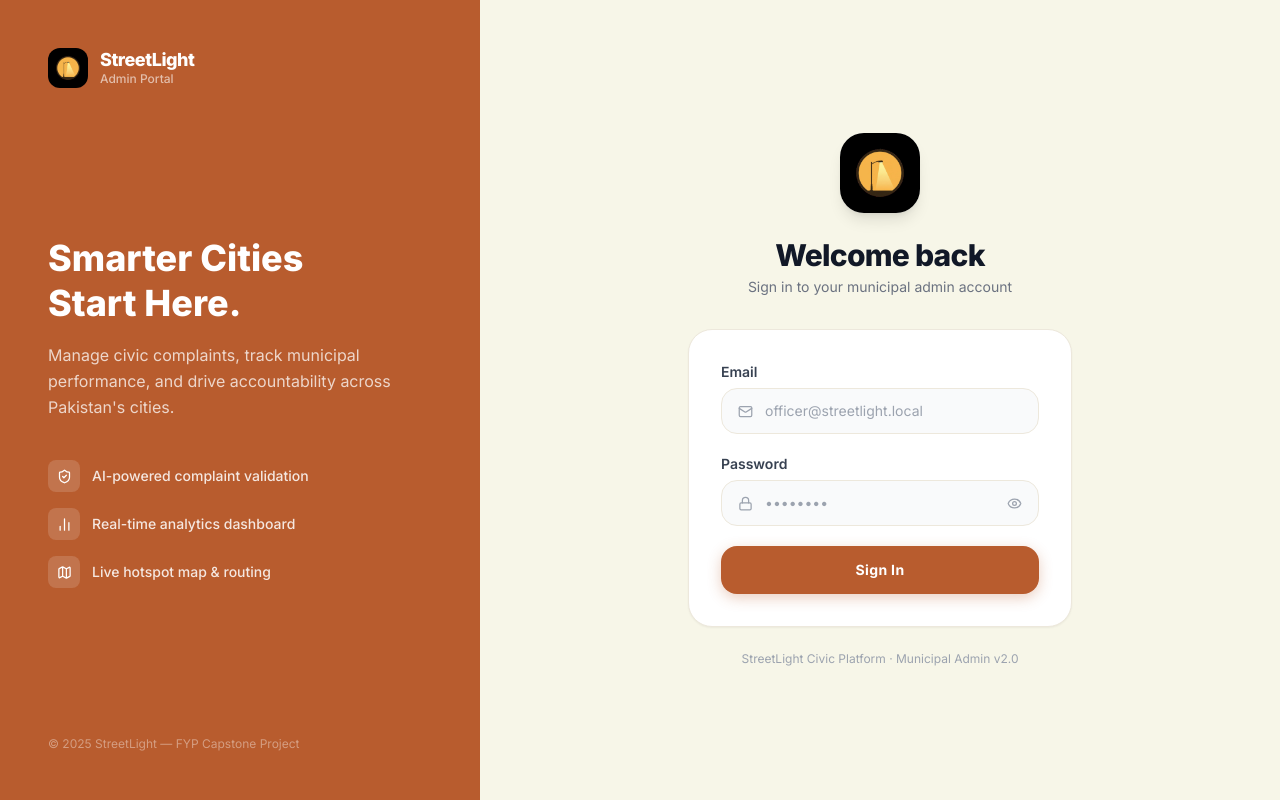
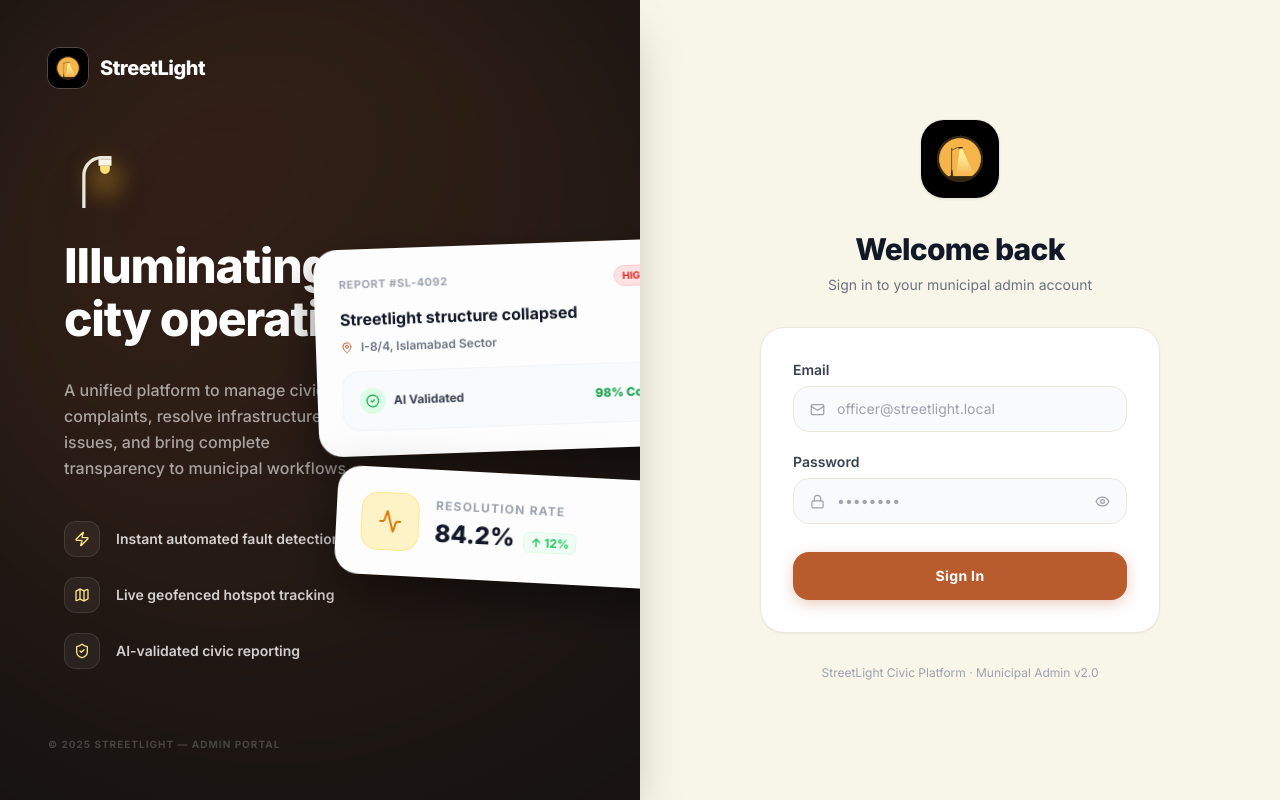
Before and after one commit to MQ-06/STREETLIGHT-PK, a React (Vite) app in the folder municipal-admin/: page /signin in a window 1280 px wide. Built offline with nearby package versions, Linux system fonts and the light colour scheme.

Commit message:
feat(ui): redesign sign-in splash screen with floating app showcase

```diff
--- a/municipal-admin/src/pages/SignIn.jsx
+++ b/municipal-admin/src/pages/SignIn.jsx
@@ -1,12 +1,12 @@
 import { useState } from 'react'
 import { useNavigate } from 'react-router-dom'
-import { Mail, Lock, Eye, EyeOff, ShieldCheck, BarChart2, Map } from 'lucide-react'
+import { Mail, Lock, Eye, EyeOff, ShieldCheck, Map, Zap, MapPin, Activity, CheckCircle2 } from 'lucide-react'
 import { getApiBaseUrl, setAuthData, clearAuthData } from '../utils/auth'
 
 const FEATURES = [
-  { icon: ShieldCheck, text: 'AI-powered complaint validation' },
-  { icon: BarChart2,   text: 'Real-time analytics dashboard'  },
-  { icon: Map,         text: 'Live hotspot map & routing'     },
+  { icon: Zap,         text: 'Instant automated fault detection' },
+  { icon: Map,         text: 'Live geofenced hotspot tracking'    },
+  { icon: ShieldCheck, text: 'AI-validated civic reporting'      },
 ]
 
 function SignIn() {
@@ -44,79 +44,143 @@ function SignIn() {
   }
 
   return (
-    <div className="h-screen flex overflow-hidden" style={{ backgroundColor: '#F7F6E8' }}>
+    <div className="min-h-screen w-full flex bg-[#F7F6E8]">
+      <style>{`
+        @keyframes float-slow {
+          0%, 100% { transform: translateY(0) rotate(-2deg); }
+          50% { transform: translateY(-15px) rotate(-1deg); }
+        }
+        @keyframes float-slower {
+          0%, 100% { transform: translateY(0) rotate(3deg) translateX(20px); }
+          50% { transform: translateY(-10px) rotate(4deg) translateX(20px); }
+        }
+      `}</style>
 
-      {/* ── Left panel ───────────────────────────────────────────────────── */}
-      <div
-        className="hidden lg:flex flex-col justify-between w-[480px] shrink-0 p-12"
-        style={{ backgroundColor: '#B85C2E' }}
-      >
-        {/* Logo */}
-        <div className="flex items-center gap-3">
-          <img src="/logo.jpg" alt="StreetLight" className="w-10 h-10 rounded-xl object-cover" />
-          <div>
-            <p className="font-black text-white text-lg leading-tight tracking-tight">StreetLight</p>
-            <p className="text-xs font-medium" style={{ color: 'rgba(255,255,255,0.6)' }}>Admin Portal</p>
-          </div>
+      {/* ── Left panel (Minimal Streetlight + UI Showcase Theme) ── */}
+      <div className="hidden lg:flex flex-col relative w-1/2 shrink-0 overflow-hidden bg-[#181412] text-white shadow-2xl z-10">
+
+        {/* Soft atmospheric light glow */}
+        <div className="absolute top-[-10%] left-[-10%] w-[800px] h-[800px] bg-gradient-to-br from-[#B85C2E]/25 to-transparent rounded-full blur-[120px] pointer-events-none z-0"></div>
+
+        {/* Header / Logo */}
+        <div className="p-12 relative z-20 flex items-center gap-3">
+          <img src="/logo.jpg" alt="StreetLight" className="w-10 h-10 rounded-xl object-cover ring-1 ring-white/20" />
+          <span className="font-black text-xl tracking-tight text-white">StreetLight</span>
         </div>
 
-        {/* Hero content */}
-        <div>
-          <h1 className="text-4xl font-black text-white leading-tight mb-4">
-            Smarter Cities<br />Start Here.
+        {/* Content Wrapper */}
+        <div className="flex-1 flex px-16 relative z-20 items-center justify-between">
+
+          {/* Left Text Column */}
+          <div className="flex flex-col w-full max-w-sm">
+            {/* Minimalist Streetlight SVG */}
+            <div className="mb-8 relative pl-2">
+              <svg width="40" height="52" viewBox="0 0 48 64" fill="none" xmlns="http://www.w3.org/2000/svg" className="drop-shadow-2xl">
+                <path d="M12 64V24C12 10.7452 22.7452 0 36 0H48V4H36C24.9543 4 16 12.9543 16 24V64H12Z" fill="white" fillOpacity="0.9"/>
+                <path d="M32 4H48V12H32V4Z" fill="white"/>
+                <path d="M34 12H46V16C46 19.3137 43.3137 22 40 22C36.6863 22 34 19.3137 34 16V12Z" fill="#FDE68A"/>
+              </svg>
+              {/* Direct bulb glow */}
+              <div className="absolute top-[8px] left-[26px] w-[30px] h-[30px] bg-amber-400/40 blur-[12px] rounded-full pointer-events-none"></div>
+            </div>
+
+            <h1 className="text-5xl font-black text-white leading-[1.1] mb-6 tracking-tight drop-shadow-sm">
+              Illuminating<br/>city operations.
             </h1>
-          <p className="text-base leading-relaxed mb-10" style={{ color: 'rgba(255,255,255,0.75)' }}>
-            Manage civic complaints, track municipal performance,
-            and drive accountability across Pakistan's cities.
+
+            <p className="text-base text-white/60 font-medium leading-relaxed mb-10 w-4/5 pt-2">
+              A unified platform to manage civic complaints, resolve infrastructure issues, and bring complete transparency to municipal workflows.
             </p>
-          <div className="flex flex-col gap-4">
+
+            <div className="flex flex-col gap-5">
               {FEATURES.map(({ icon: Icon, text }) => (
-              <div key={text} className="flex items-center gap-3">
-                <div className="w-8 h-8 rounded-lg flex items-center justify-center shrink-0"
-                     style={{ backgroundColor: 'rgba(255,255,255,0.15)' }}>
-                  <Icon size={15} className="text-white" />
+                <div key={text} className="flex items-center gap-4">
+                  <div className="w-9 h-9 rounded-xl flex items-center justify-center shrink-0 bg-white/5 border border-white/10 group-hover:bg-[#B85C2E]/20 transition-colors">
+                    <Icon size={16} className="text-[#FDE68A]" />
                   </div>
-                <span className="text-sm font-medium" style={{ color: 'rgba(255,255,255,0.85)' }}>{text}</span>
+                  <span className="text-sm font-semibold text-white/80">{text}</span>
                 </div>
               ))}
             </div>
           </div>
 
+          {/* Right Floating App App UI Showcase */}
+          <div className="absolute right-[-15%] top-1/2 transform -translate-y-1/2 w-[420px] pointer-events-none z-10 flex flex-col gap-6">
+
+            {/* UI Mock: Complaint Card 1 */}
+            <div className="bg-[#FDFDFD] rounded-3xl p-6 shadow-[0_20px_40px_rgba(0,0,0,0.5)] border border-white/10"
+                 style={{ animation: 'float-slow 8s ease-in-out infinite' }}>
+              <div className="flex justify-between items-center mb-3">
+                <span className="text-[11px] font-bold text-gray-400 uppercase tracking-wider">Report #SL-4092</span>
+                <span className="bg-red-100 text-red-600 text-[10px] font-bold px-2 py-0.5 rounded-full border border-red-200">HIGH SEVERITY</span>
+              </div>
+              <h3 className="text-gray-900 font-bold text-base mb-2">Streetlight structure collapsed</h3>
+              <div className="flex items-center gap-2 mb-4">
+                <MapPin size={12} className="text-[#B85C2E]" />
+                <span className="text-xs font-semibold text-gray-500">I-8/4, Islamabad Sector</span>
+              </div>
+              <div className="bg-gray-50 rounded-2xl p-4 flex items-center justify-between border border-gray-100">
+                <div className="flex items-center gap-2">
+                  <div className="bg-green-100 p-1.5 rounded-full text-green-600"><CheckCircle2 size={14} /></div>
+                  <span className="text-xs font-bold text-gray-700">AI Validated</span>
+                </div>
+                <span className="text-xs font-black text-green-600">98% Confidence</span>
+              </div>
+            </div>
+
+            {/* UI Mock: Analytics Metric */}
+            <div className="bg-[#FDFDFD] rounded-3xl p-6 shadow-[0_20px_50px_rgba(0,0,0,0.5)] border border-white/10 backdrop-blur-md"
+                 style={{ animation: 'float-slower 10s ease-in-out infinite' }}>
+              <div className="flex gap-4 items-center">
+                <div className="bg-amber-100 p-4 rounded-2xl text-amber-600 border border-amber-200">
+                  <Activity size={24} />
+                </div>
+                <div>
+                  <p className="text-xs font-bold text-gray-400 uppercase tracking-widest mb-1">Resolution Rate</p>
+                  <p className="text-2xl font-black text-gray-900">84.2% <span className="text-xs font-bold text-green-500 bg-green-50 px-1.5 py-0.5 rounded-md ml-1 border border-green-100">↑ 12%</span></p>
+                </div>
+              </div>
+            </div>
+
+          </div>
+
+        </div>
+
         {/* Footer */}
-        <p className="text-xs" style={{ color: 'rgba(255,255,255,0.4)' }}>
-          © 2025 StreetLight — FYP Capstone Project
+        <div className="p-12 relative z-20 mt-auto">
+          <p className="text-[10px] font-bold text-white/20 uppercase tracking-widest">
+            © 2025 StreetLight — Admin Portal
           </p>
         </div>
+      </div>
 
-      {/* ── Right panel ──────────────────────────────────────────────────── */}
-      <div className="flex-1 flex flex-col items-center justify-center px-6 overflow-y-auto">
+      {/* ── Right panel (Form Theme) ── */}
+      <div className="flex-1 flex flex-col items-center justify-center p-6 lg:p-12 overflow-y-auto">
 
         {/* Mobile logo */}
         <div className="lg:hidden flex items-center gap-2.5 mb-8">
           <img src="/logo.jpg" alt="StreetLight" className="w-10 h-10 rounded-xl object-cover" />
-          <span className="font-black text-xl text-primary tracking-tight">StreetLight</span>
+          <span className="font-black text-xl text-gray-900 tracking-tight">StreetLight</span>
         </div>
 
-        {/* Logo mark (desktop) */}
-        <div className="hidden lg:flex mb-6 items-center justify-center w-20 h-20 rounded-3xl shadow-lg overflow-hidden"
-             style={{ backgroundColor: '#fff' }}>
+        {/* Desktop form container elements */}
+        <div className="w-full max-w-[400px] flex flex-col items-center">
+          <div className="hidden lg:flex mb-8 items-center justify-center w-20 h-20 rounded-3xl shadow-sm border border-warm-border overflow-hidden bg-white">
             <img src="/logo.jpg" alt="StreetLight" className="w-full h-full object-cover" />
           </div>
 
-        <h2 className="text-3xl font-black text-gray-900 mb-1 tracking-tight">Welcome back</h2>
-        <p className="text-sm text-gray-500 mb-8">Sign in to your municipal admin account</p>
+          <h2 className="text-3xl font-black text-gray-900 mb-2 tracking-tight text-center">Welcome back</h2>
+          <p className="text-sm text-gray-500 mb-8 text-center">Sign in to your municipal admin account</p>
 
-        <form onSubmit={handleSignIn}
-              className="bg-white rounded-3xl shadow-sm border border-warm-border px-8 py-8 w-full max-w-sm flex flex-col gap-5">
-
+          <form onSubmit={handleSignIn} className="bg-white rounded-3xl shadow-sm border border-warm-border p-8 w-full flex flex-col gap-5">
             <div className="flex flex-col gap-1.5">
               <label className="text-sm font-semibold text-gray-700">Email</label>
-            <div className="flex items-center gap-3 bg-gray-50 rounded-2xl px-4 py-3 border border-warm-border focus-within:border-primary focus-within:ring-2 focus-within:ring-primary/10 transition-all">
+              <div className="flex items-center gap-3 bg-gray-50 rounded-2xl px-4 py-3 border border-warm-border focus-within:border-[#B85C2E] focus-within:ring-2 focus-within:ring-[#B85C2E]/10 transition-all">
                 <Mail size={15} className="text-gray-400 shrink-0" />
                 <input
                   type="email" value={email} onChange={e => setEmail(e.target.value)}
                   placeholder="officer@streetlight.local"
-                className="flex-1 bg-transparent text-sm text-gray-700 placeholder-gray-400 outline-none"
+                  className="flex-1 bg-transparent text-sm text-gray-700 placeholder-gray-400 outline-none w-full"
                   autoComplete="email"
                 />
               </div>
@@ -124,17 +188,16 @@ function SignIn() {
 
             <div className="flex flex-col gap-1.5">
               <label className="text-sm font-semibold text-gray-700">Password</label>
-            <div className="flex items-center gap-3 bg-gray-50 rounded-2xl px-4 py-3 border border-warm-border focus-within:border-primary focus-within:ring-2 focus-within:ring-primary/10 transition-all">
+              <div className="flex items-center gap-3 bg-gray-50 rounded-2xl px-4 py-3 border border-warm-border focus-within:border-[#B85C2E] focus-within:ring-2 focus-within:ring-[#B85C2E]/10 transition-all">
                 <Lock size={15} className="text-gray-400 shrink-0" />
                 <input
                   type={showPassword ? 'text' : 'password'} value={password}
                   onChange={e => setPassword(e.target.value)}
                   placeholder="••••••••"
-                className="flex-1 bg-transparent text-sm text-gray-700 placeholder-gray-400 outline-none"
+                  className="flex-1 bg-transparent text-sm text-gray-700 placeholder-gray-400 outline-none w-full"
                   autoComplete="current-password"
                 />
-              <button type="button" onClick={() => setShowPassword(p => !p)}
-                      className="text-gray-400 hover:text-gray-600 transition-colors">
+                <button type="button" onClick={() => setShowPassword(p => !p)} className="text-gray-400 hover:text-gray-600 transition-colors">
                   {showPassword ? <EyeOff size={15} /> : <Eye size={15} />}
                 </button>
               </div>
@@ -148,16 +211,17 @@ function SignIn() {
 
             <button
               type="submit" disabled={isLoading}
-            className="w-full py-3.5 rounded-2xl text-white font-bold text-sm tracking-wide transition-all hover:opacity-90 active:scale-[0.98] disabled:opacity-60 shadow-sm"
+              className="w-full py-3.5 mt-2 rounded-2xl text-white font-bold text-sm tracking-wide transition-all hover:opacity-90 active:scale-[0.98] disabled:opacity-60 shadow-sm"
               style={{ backgroundColor: '#B85C2E', boxShadow: '0 4px 14px rgba(184,92,46,0.3)' }}
             >
               {isLoading ? 'Signing in…' : 'Sign In'}
             </button>
           </form>
 
-        <p className="mt-6 text-xs text-gray-400">
+          <p className="mt-8 text-xs text-gray-400 text-center">
             StreetLight Civic Platform · Municipal Admin v2.0
           </p>
+        </div>
       </div>
     </div>
   )
```
Lines whose indentation alone changed are shown as unchanged.
